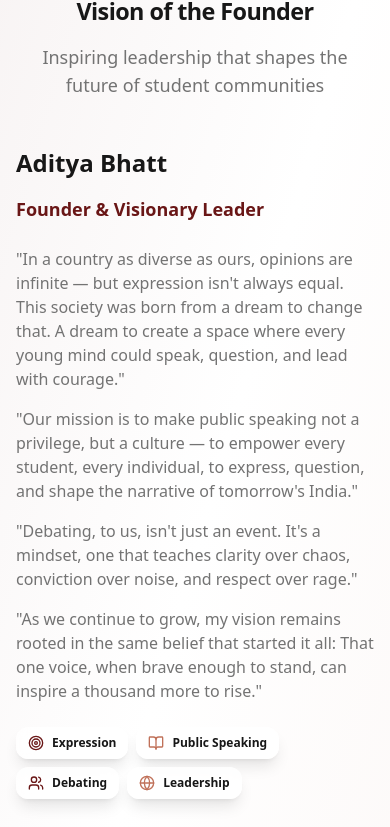
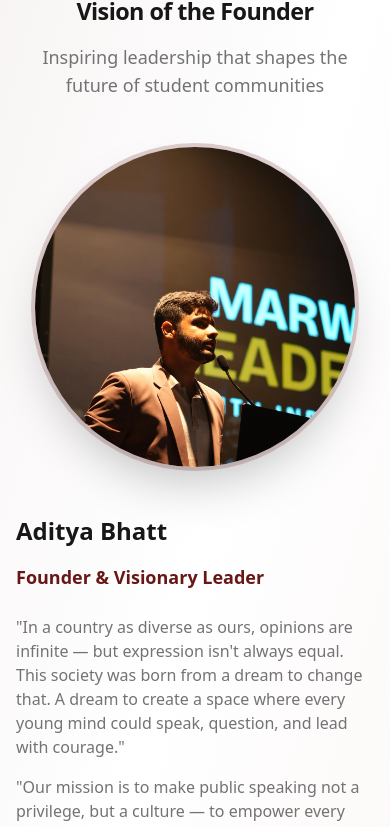
Before and after one commit to Anshum25/tpcfront, a React (Vite) app: page / in a window 390 px wide. Shown: the part 2330-3157 px from the top of the page. Built offline with nearby package versions, Linux system fonts and the light colour scheme; no server answers; a web font is replaced by a local one.

Commit message:
last commit3

```diff
--- a/client/components/VisionOfFounder.tsx
+++ b/client/components/VisionOfFounder.tsx
@@ -22,7 +22,7 @@ export default function VisionOfFounder() {
 
         <div className="grid lg:grid-cols-2 gap-12 items-center max-w-6xl mx-auto">
           {/* Left Content - Description and Name */}
-          <div className="space-y-6">
+          <div className="space-y-6 order-2 lg:order-1">
             <div className="space-y-4">
               <h3 className="text-2xl sm:text-3xl font-bold text-foreground">
                 Aditya Bhatt
@@ -69,7 +69,7 @@ export default function VisionOfFounder() {
           </div>
 
           {/* Right Side - Photo */}
-          <div className="relative flex justify-center lg:justify-end">
+          <div className="relative flex justify-center lg:justify-end order-1 lg:order-2">
             <div className="relative">
               <div className="w-80 h-80 sm:w-96 sm:h-96 rounded-full overflow-hidden shadow-2xl ring-4 ring-primary/20">
                 <img
```
